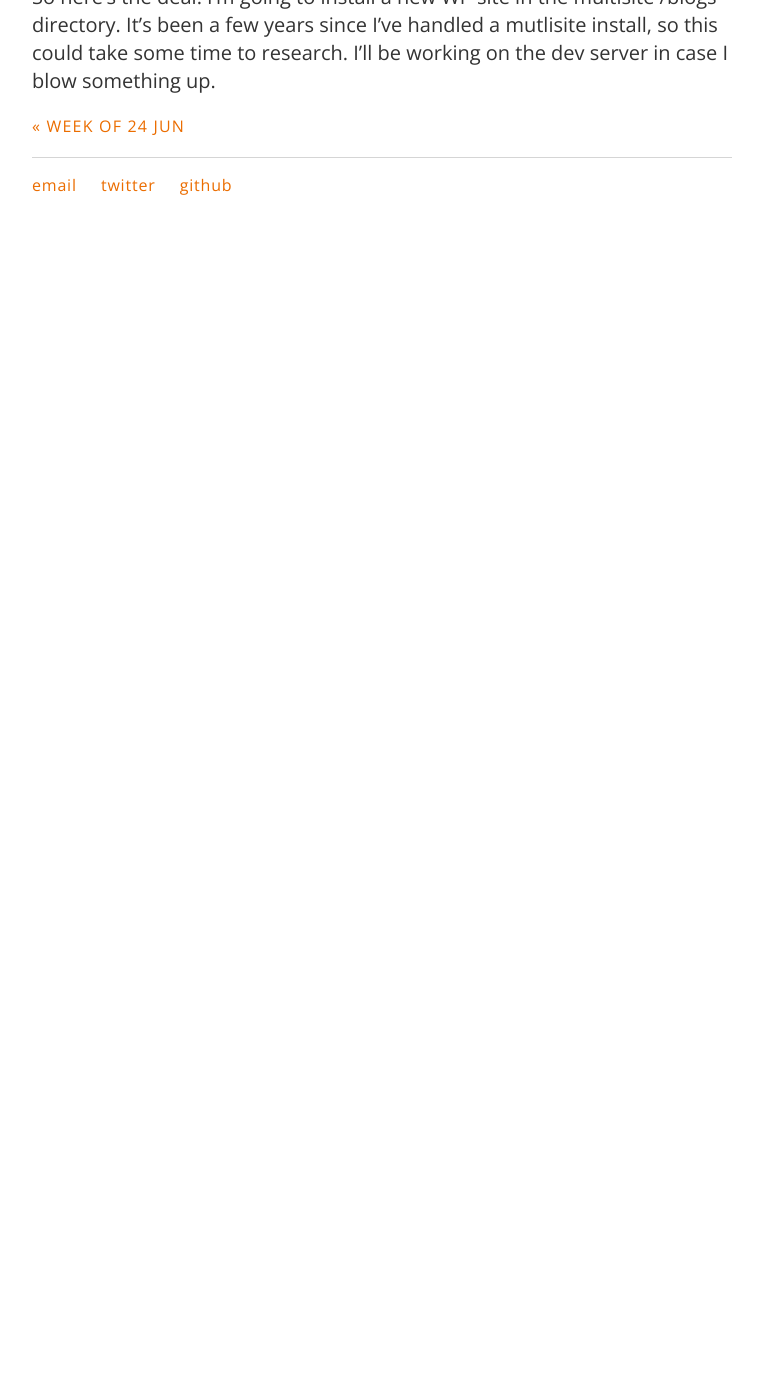
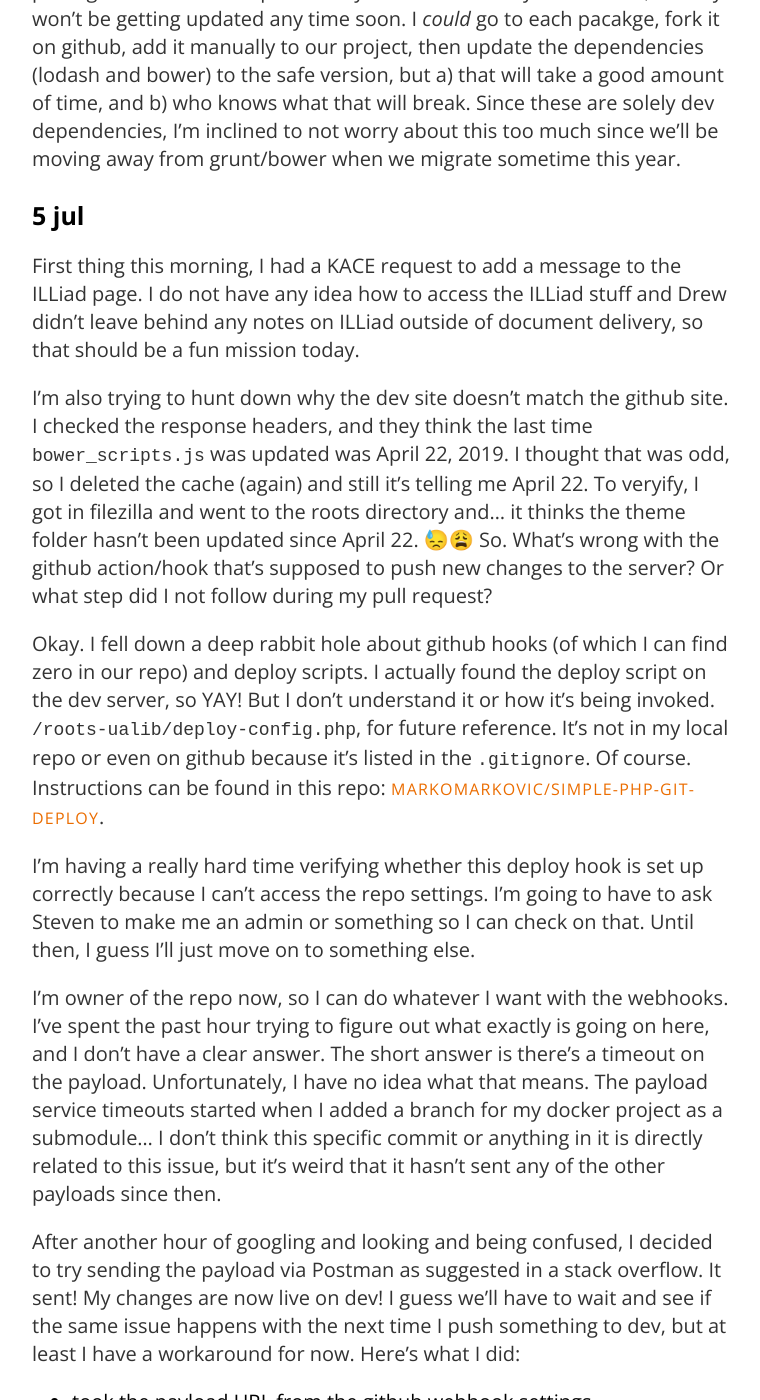
Before and after one commit to carylwyatt/carylwyatt.github.io, a Jekyll site: the page built from _posts/2019-07-01-week-of-01-jul.md, in a window 1280 px wide and 1400 px high, scrolled down 6512 px. Shown: the whole window, without its empty margins (258-1018 px from the left). Built offline with Jekyll 4.4.1, drawn with Linux system fonts in a browser that asks for light colours; emoji names are drawn with the system emoji font; before the commit the page ends 6748 px from its top, so only the background shows below that; some of the changed text lies outside the part shown.

Commit message:
fixed on thing on a friday! :tada:

```diff
--- a/_posts/2019-07-01-week-of-01-jul.md
+++ b/_posts/2019-07-01-week-of-01-jul.md
@@ -126,12 +126,41 @@ Only made it half hour before I realized: I probably won't be able to access any
 
 So I ran the grunt build and the grunt live build and both were successful. I can see on my local dev build that the `scripts_bower.js` added my changes successfully, but the `wwwdev2` version doesn't have my latest changes even thought I pushed them to github and pulled them in with a PR. Maybe it just needs a minute? I'm not sure how often that hook runs. I keep deleting the cache and reloading in hopes that it will show up there, but it hasn't yet.
 
+### 4 jul
+
+Did about an hour of work from home today since I had some friends visit my office for quite a while yesterday afternoon.
+
+Steven was pretty worried about the emails the about npm vulnerabilities after I pushed the `manage_ui` changes upstream. Every single repo we have has some crazy number of vulnerabilities-- `manage` has 120.
+
+I pulled down the repo to my little chromebook and ran `npm audit`. I then ran `npm audit fix` for the 9 vulnerabilities it could do, but like 96 of the vulnerabilities were semver breaking changes, so I had to run them manually. Which I did. After each dependency update, I ran grunt to make sure it was building everything without issue. Never had a problem with any of the updates, and committed after each one, just in case I needed to roll something back.
+
+There are now 6 vulnerabilities left. The issue with them is that these packages haven't been updated in years and are likely abandoned, so they won't be getting updated any time soon. I *could* go to each pacakge, fork it on github, add it manually to our project, then update the dependencies (lodash and bower) to the safe version, but a) that will take a good amount of time, and b) who knows what that will break. Since these are solely dev dependencies, I'm inclined to not worry about this too much since we'll be moving away from grunt/bower when we migrate sometime this year.
+
 ### 5 jul
 
 First thing this morning, I had a KACE request to add a message to the ILLiad page. I do not have any idea how to access the ILLiad stuff and Drew didn't leave behind any notes on ILLiad outside of document delivery, so that should be a fun mission today.
 
 I'm also trying to hunt down why the dev site doesn't match the github site. I checked the response headers, and they think the last time `bower_scripts.js` was updated was April 22, 2019. I thought that was odd, so I deleted the cache (again) and still it's telling me April 22. To veryify, I got in filezilla and went to the roots directory and... it thinks the theme folder hasn't been updated since April 22. :sweat::weary: So. What's wrong with the github action/hook that's supposed to push new changes to the server? Or what step did I not follow during my pull request?
 
+Okay. I fell down a deep rabbit hole about github hooks (of which I can find zero in our repo) and deploy scripts. I actually found the deploy script on the dev server, so YAY! But I don't understand it or how it's being invoked. `/roots-ualib/deploy-config.php`, for future reference. It's not in my local repo or even on github because it's listed in the `.gitignore`. Of course. Instructions can be found in this repo: [markomarkovic/simple-php-git-deploy](https://github.com/markomarkovic/simple-php-git-deploy/).
+
+I'm having a really hard time verifying whether this deploy hook is set up correctly because I can't access the repo settings. I'm going to have to ask Steven to make me an admin or something so I can check on that. Until then, I guess I'll just move on to something else.
+
+I'm owner of the repo now, so I can do whatever I want with the webhooks. I've spent the past hour trying to figure out what exactly is going on here, and I don't have a clear answer. The short answer is there's a timeout on the payload. Unfortunately, I have no idea what that means. The payload service timeouts started when I added a branch for my docker project as a submodule... I don't think this specific commit or anything in it is directly related to this issue, but it's weird that it hasn't sent any of the other payloads since then.
+
+After another hour of googling and looking and being confused, I decided to try sending the payload via Postman as suggested in a stack overflow. It sent! My changes are now live on dev! I guess we'll have to wait and see if the same issue happens with the next time I push something to dev, but at least I have a workaround for now. Here's what I did:
+
+- took the payload URL from the github webhook settings
+- created a new POST request in postman with the payload URL
+- copied the payload body from the failed "recent delivery"
+- pasted it in the "Body" section of the postman request and selected the JSON/application from the "text" dropdown
+- click send
+- clear cache/hard reload of site... :tada:
+
+The good news is that nothing is broken on the dev site, as I expected. I can't actually see the changes I made sense the WebApps interface isn't available in the dev site, but just knowing the changes I made didn't actually break anything else makes me feel better about pushing to the live server. Since it's now Friday at 4pm, I will not be doing that today... :joy: But Monday, I'll send the PR.
+
 #### WP multisite
 
+*I wrote this on Wednesday and just kept pushing it down my log thinking I would get to it, but I did not. This will be up next on Monday after submitting the PR for the forms change.*
+
 So here's the deal: I'm going to install a new WP site in the multisite /blogs directory. It's been a few years since I've handled a mutlisite install, so this could take some time to research. I'll be working on the dev server in case I blow something up.
```
